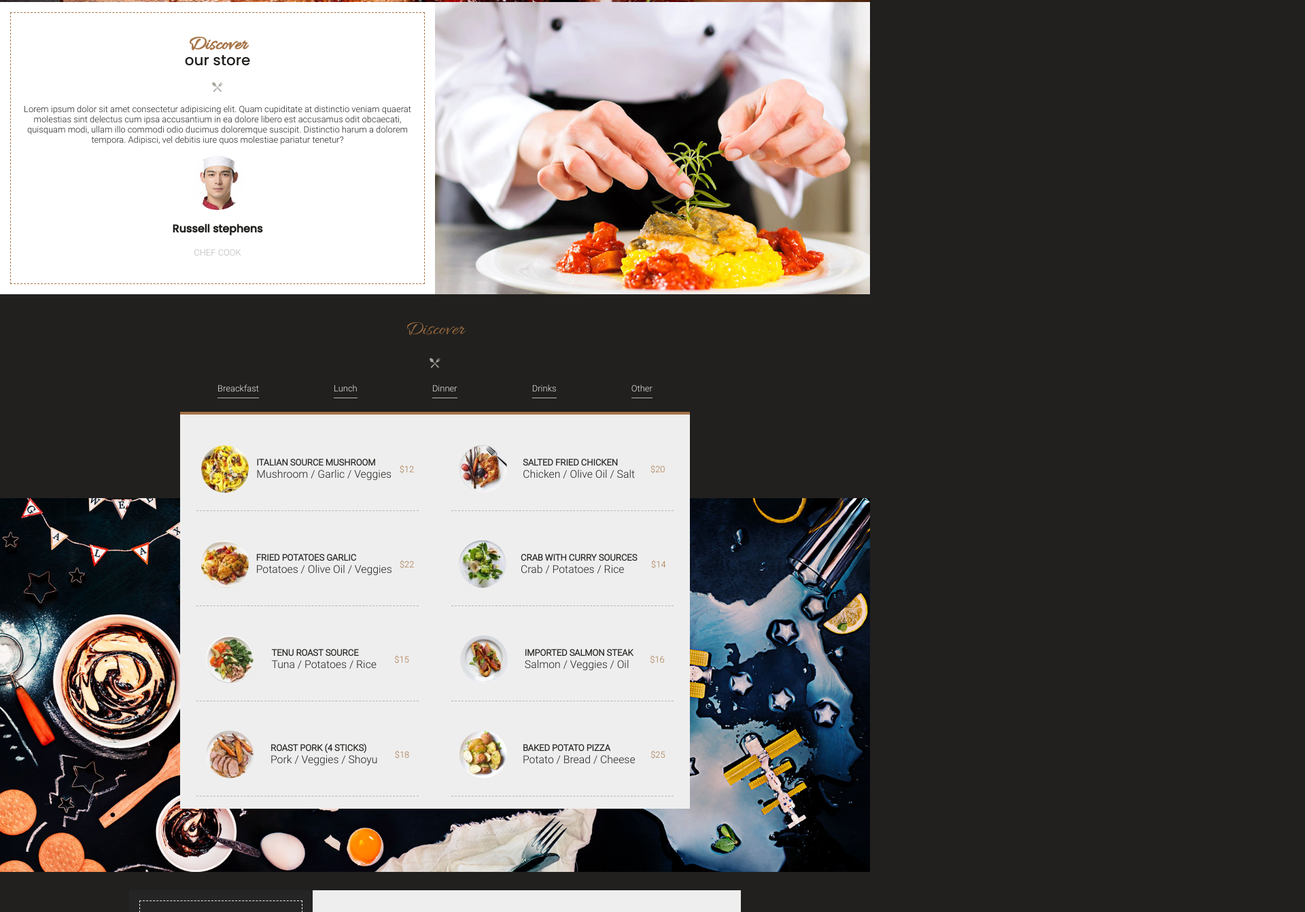
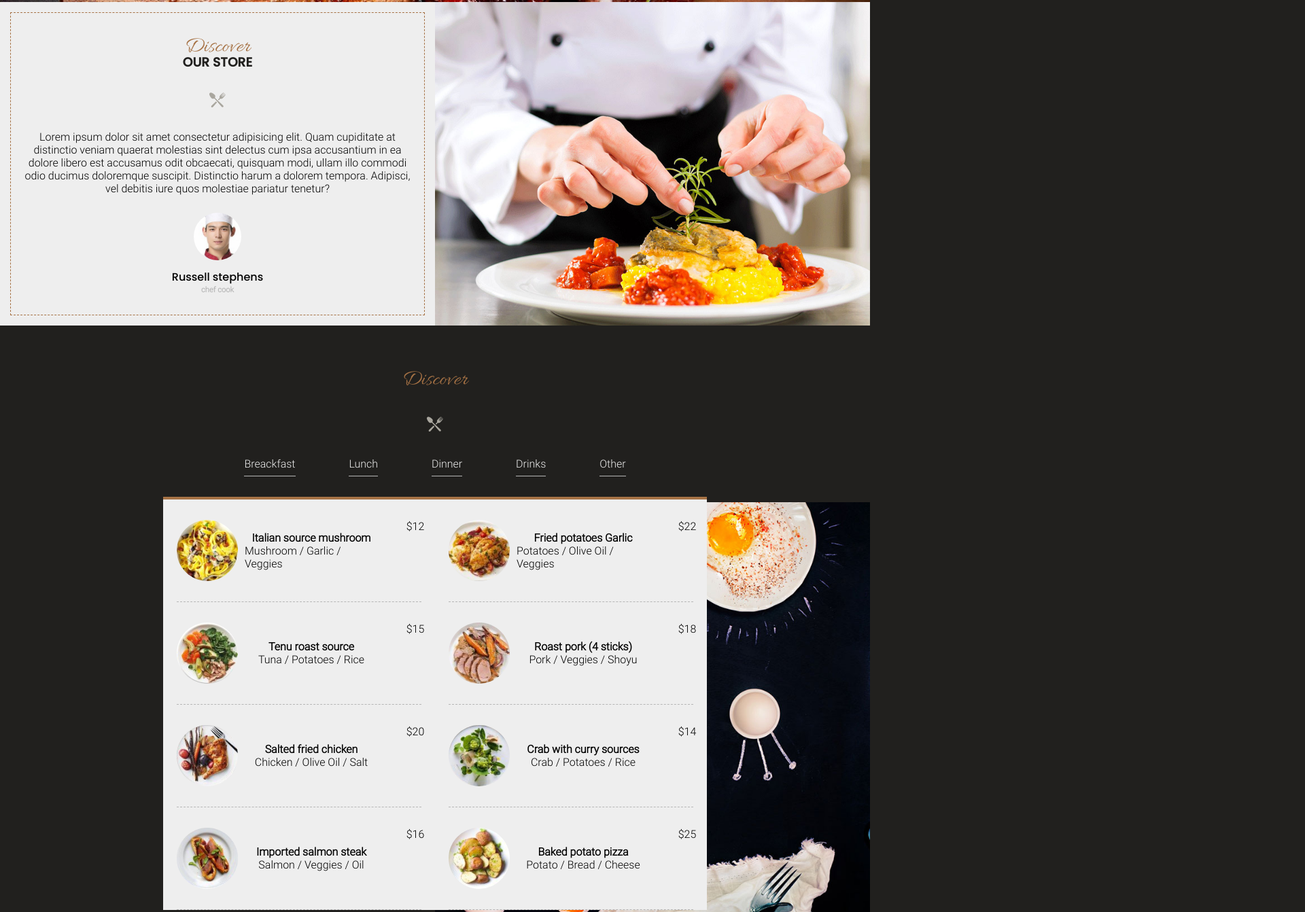
Before and after one commit to StevenJamet/leResto-sass, a plain HTML site: page index.html in a window 1280 px wide. Shown: the part 797-2139 px from the top of the page at 68% size, 1920 px wide, since content can reach past the window. Drawn offline with Linux system fonts and the light colour scheme.

Commit message:
correction du menu.

```diff
--- a/assets/styles/_header.scss
+++ b/assets/styles/_header.scss
@@ -1,5 +1,5 @@
 header{
-    background: url("../assets/img/bg-slider-06.jpg") bottom/cover;
+    background: url("../assets/img/bg-slider-06.jpg") center/cover;
     padding: 0 50px;
     color: var(--white);
 
@@ -10,7 +10,7 @@ header{
         max-width: 1100px;
         margin: 0 auto;
         align-items: center;
-        span{
+        .logo{
             font-family: "allura";
             font-size: 2rem;
             font-weight: 100;
@@ -45,33 +45,35 @@ header{
         }
     }
 
-    .presentation{
+    .header-text{
        @include childCenter;
        height: 88vh;
-        padding: 70px;
-        .tittle{
-            text-transform: none;
-            font-size: 2.5rem;
-        }
-        h1{
-            font-weight: 600;
-            letter-spacing: 0.5rem;
-            line-height: 2.5rem;
-            text-align: center;
-            strong{
-                font-size: 3.5rem;
-                text-transform: uppercase;
-                font-weight: bold;
+
+       div{
+        margin-top: -150px;
+
+            h2{
+                font-family: "allura", sans-serif;
+                font-size: 3rem;
+                font-weight: 100;
+                color: var(--gold);
             }
-        }
-        p{
-            text-transform: uppercase;
-            letter-spacing: 0.2rem;
-            font-size: 0.9rem;
-        }
-        img{
-            width: 30px;
-            margin: 30px auto;
-        }
+            h1{
+                font-size: 3.2rem;
+                letter-spacing: 10px;
+                font-weight: 700;
+                margin-top: -28px;
+                font-family: "poppins";
+            }
+            img{
+                height: 27px;
+                margin: 32px 0;
+            }
+            h6{
+                font-size: 0.75rem;
+                letter-spacing: 6px;
+                font-weight: 200;
+            }
+       }
     }
 }
--- a/assets/styles/_main.scss
+++ b/assets/styles/_main.scss
@@ -3,131 +3,116 @@
 .section1{
     display: grid;
     grid-template-columns: 50% 50%;
-    background: white;
+    background: var(--white);
 
     .left-part{
-        height: 400px;
-        display: flex;
-        flex-direction: column;
-        align-items: center;
-        justify-content: space-around;
-        background: white;
+        background: var(--white);
         border: 1px dashed var(--gold);
         margin: 15px;
         padding: 30px 15px;
         h2{
+            color: var(--gold);
+            font-family: "allura";
             font-size: 2rem;
-            text-align: center;
-            line-height: 1.5rem;
-            strong{
-                font-size: 1.5rem;
-                color: var(--black);
-            }
+            font-weight: 500;
         }
-        p{
+        h3{
+            margin-top: -12px;
+            font-family: "poppins";
             color: var(--black);
-            text-align: center;
         }
-
-        h6{
-            color: var(--black);
-            font-weight: bold;
-            font-family: "poppins", sans-serif;
-            font-size: 1.1rem;
+        img{
+            margin: 26px;
         }
-        .chef{
+        img:nth-of-type(2){
+            height: 70px;
+            border-radius: 150px;
+            margin-bottom: 8px;
+        }
+        h4{
+            font-family: "poppins", serif;
+            font-weight: 100;
+        }
+        h5{
             color: var(--grey);
-            text-transform: uppercase;
-            font-size: 0.9rem;
+            font-size: 0.7rem;
         }
-
     }
     .right-part{
         background: url(/assets/img/store-01.jpg) center/cover;
     }
 }
 /**************section 2 présentation du menu ***************/
-.menu{
-    padding: 35px 0;
-    margin-bottom: 85px;
+.section2{
+    color: var(--white);
+    padding-bottom: 100px;
     position: relative;
-    .tittle-container{
-        display: flex;
-        flex-direction: column;
-        align-items: center;
-        .tittle{
-            font-size: 2rem;
-            font-weight: 100;
+
+    &::after{
+        content: "";
+        position: absolute;
+        width: 100%;
+        height: 620px;
+        left: 50%;
+        background: url(/assets/img/bg-menu-01.jpg) center/cover;
+        z-index: -1;
+        bottom: -330px;
+        transform: translate(-50%,-50%);
+    }
+    h2{
+        color: var(--gold);
+        font-size: 2rem;
+        font-weight: 500;
+        padding: 60px 0 30px;
+        font-family: "allura", cursive;
+    }
+    ul{
+        @include alignChildren(space-around);
+        width: 50%;
+        margin: 30px auto;
+        min-width: 500px;
+
+        li{
+            border-bottom: 1px solid var(--grey);
+            padding-bottom: 8px;
         }
-        img{
-            margin: 20px auto;
+    }
+    .meals{
+        background: var(--white);
+        color: black;
+        width: 85%;
+        max-width: 800px;
+        margin: 0 auto;
+        border-top: 4px solid var(--gold);
+        display: grid;
+        grid-template-columns: 50% 50%;
+        z-index: 1000;
+        position: relative;
+
+        .meal{
+            display: grid;
+            grid-template-columns: 25% 60% 25%;
+            border-bottom: 1px dashed var(--grey);
+            padding: 30px 0;
+            margin: 0 20px;
+
+            img{
+                border-radius: 50px;
+                object-fit: cover;
+                width: 100%;
+                align-self: center;
+            }
+            .meal-text{
+                text-align: left;
+                @include childCenter;
+                flex-direction: column;
+                margin: 0 10px;
+                height: 100%;
+            }
         }
     }
 }
-.menu::after{
-    content: "";
-    position: absolute;
-    width: 100%;
-    height: 550px;
-    background: url(/assets/img/bg-menu-01.jpg) center/cover;
-    z-index: -1;
-    top: 300px;
-}
-.menu-container{
-    max-width: 750px;
-    margin: 0 auto;
-    position: relative;
-    ul{
-        display: flex;
-        justify-content: space-around;
-        margin-bottom: 20px;
-        li{
-            padding-bottom: 6px;
-            border-bottom: solid 1px var(--grey);
-        }
-    }
-    .card{
-        background: var(--white);
-        display: grid;
-        grid-template-columns: 50% 50%;
-        border-top: solid 4px var(--gold);
-        .item{
-            margin: 20px auto;
-            padding: 25px;
-            display: flex;
-            align-items: center;
-            justify-content: space-around;
-            position: relative;
-            img{
-                width: 70px;
-            }
-        }
-        .item::after{
-            content: "";
-            position: absolute;
-            width: 87%;
-            height: 1px;
-            border-bottom: dashed 1px var(--grey);
-            top: 120px;
-        }
-        .ingredients{
-            h4{
-                color: var(--black);
-                text-transform: uppercase;
-                font-weight: bold;
-            }
-            p{
-                color: var(--black);
-                font-size: 1.1rem;
-            }
-        }
-        span{
-            color: var(--gold);
-        }
 
-    }
-
-}
 /*********************** booking part *********************/
 
 .time-booking{
--- a/assets/styles/_settings.scss
+++ b/assets/styles/_settings.scss
@@ -32,30 +32,12 @@
     padding: 0;
     margin: 0;
     box-sizing: border-box;
-    font-family: "roboto", sans-serif;
-    color: var(--white);
-    font-size: 0.9rem;
+}
+li{
     list-style: none;
 }
 body{
     background: var(--black);
+    text-align: center;
+    font-family: "roboto", sans-serif;
 }
-.tittle{
-    font-family: "allura", sans-serif;
-    font-size: 1.5rem;
-    color: var(--gold);
-}
-.tittle strong{
-    font-family: "poppins", sans-serif;
-    font-size: 1.3rem;
-    font-weight: lighter;
-}
-img{
-    border-radius: 100px
-}
-.spoon{
-    width: 20px;
-}
-.photo{
-    width: 80px;
-}
--- a/index.html
+++ b/index.html
@@ -14,7 +14,7 @@
 <body>
     <header>
         <div class="nav-container">
-            <span>Resto</span>
+            <h3 class="logo">Resto</h3>
             <nav class="tab">
                 <ul>
                     <li>home</li>
@@ -34,32 +34,33 @@
                 </ul>
             </nav>
         </div>
-        <div class="presentation">
-            <h1 class="tittle">Welcome to<br><strong>The resto</strong></h1>
-            <img src="/assets/img/ic-plate-big.png" alt="spoon and fork">
-            <p>we serve only the freshest ingredients !</p>
+        <div class="header-text">
+            <div>
+                <h2>Welcome to</h2>
+                <h1>THE RESTO</h1>
+                <img src="/assets/img/ic-plate-big.png" alt="icon-plate">
+                <h6>we serve only the freshest ingredients !</h6>
+            </div>
         </div>
     </header>
     <main>
         <section class="section1">
             <div class="left-part">
-                <h2 class="tittle">Discover<br><strong>our store</strong></h2>
-                <img class="spoon" src="/assets/img/ic-plate.png" alt="spoon and fork">
-                <p>Lorem ipsum dolor sit amet consectetur adipisicing elit. Quam cupiditate at distinctio veniam quaerat molestias sint delectus cum ipsa accusantium in ea dolore libero est accusamus odit obcaecati, quisquam modi, ullam illo commodi odio ducimus doloremque suscipit. Distinctio harum a dolorem tempora. Adipisci, vel debitis iure quos molestiae pariatur tenetur?</p>
+                <h2>Discover</h2>
+                <h3>OUR STORE</h3>
+                <img src="/assets/img/ic-plate.png" alt="icon-plate">
+                <p>
+                    Lorem ipsum dolor sit amet consectetur adipisicing elit. Quam cupiditate at distinctio veniam quaerat molestias sint delectus cum ipsa accusantium in ea dolore libero est accusamus odit obcaecati, quisquam modi, ullam illo commodi odio ducimus doloremque suscipit. Distinctio harum a dolorem tempora. Adipisci, vel debitis iure quos molestiae pariatur tenetur?</p>
                 <img class="photo avatar1" src="./assets/img/avatar-01.jpg" alt="Russell Stephens">
-                <h6>Russell stephens</h6>
-                <p class="chef">chef cook</p>
+                <h4>Russell stephens</h4>
+                <h5 class="chef">chef cook</h5>
             </div>
             <div class="right-part">
             </div>
         </section>
-        <section class="menu">
-            <div class="tittle-container">
-                <h2 class="tittle">Discover</h2>
+        <section2 class="section2">
+                <h2>Discover</h2>
                 <img class="spoon" src="/assets/img/ic-plate.png" alt="spoon and fork">
-            </div>
-            <div class="menu-container">
-                <nav>
                 <ul>
                     <li>Breackfast</li>
                     <li>Lunch</li>
@@ -67,79 +68,73 @@
                     <li>Drinks</li>
                     <li>Other</li>
                 </ul>
-                </nav>
-                <div class="card">
-                    <div class="left-container">
-                        <div class="item">
+                <div class="meals">
+                    <div class="meal">
                         <img src="./assets/img/dish-item-01.jpg" alt="italian source mushroom">
-                            <div class="ingredients">
+                        <div class="meal-text">
                             <h4>Italian source mushroom</h4>
                             <p>Mushroom / Garlic / Veggies</p>
                         </div>
-                            <span>$12</span>
+                        <p>$12</p>
                     </div>
-                        <div class="item">
+                    <div class="meal">
                         <img src="./assets/img/dish-item-02.jpg" alt="fried potatoes with garlic">
-                            <div class="ingredients">
+                        <div class="meal-text">
                             <h4>Fried potatoes Garlic</h4>
                             <p>Potatoes / Olive Oil / Veggies</p>
                         </div>
-                            <span>$22</span>
+                        <p>$22</p>
                     </div>
-                        <div class="item">
+                    <div class="meal">
                         <img src="./assets/img/dish-item-03.jpg" alt="Tenu roast source">
-                            <div class="ingredients">
+                        <div class="meal-text">
                             <h4>Tenu roast source</h4>
                             <p>Tuna / Potatoes / Rice</p>
                         </div>
-                            <span>$15</span>
+                        <p>$15</p>
                     </div>
-                        <div class="item">
+                    <div class="meal">
                         <img src="./assets/img/dish-item-04.jpg" alt="Froast pork">
-                            <div class="ingredients">
+                        <div class="meal-text">
                             <h4>Roast pork (4 sticks)</h4>
                             <p>Pork / Veggies / Shoyu</p>
                         </div>
-                            <span>$18</span>
+                        <p>$18</p>
                     </div>
-                    </div>
-                    <div class="right-container">
-                        <div class="item">
+                    <div class="meal">
                         <img src="./assets/img/dish-item-05.jpg" alt="salted fired chicken">
-                            <div class="ingredients">
+                        <div class="meal-text">
                             <h4>Salted fried chicken</h4>
                             <p>Chicken / Olive Oil / Salt</p>
                         </div>
-                            <span>$20</span>
+                        <p>$20</p>
                     </div>
-                        <div class="item">
+                    <div class="meal">
                         <img src="./assets/img/dish-item-06.jpg" alt="crab with curry source">
-                            <div class="ingredients">
+                        <div class="meal-text">
                             <h4>Crab with curry sources</h4>
                             <p>Crab / Potatoes / Rice</p>
                         </div>
-                            <span>$14</span>
+                        <p>$14</p>
                     </div>
-                        <div class="item">
+                    <div class="meal">
                         <img src="./assets/img/dish-item-07.jpg" alt="imported salmon steak">
-                            <div class="ingredients">
+                        <div class="meal-text">
                             <h4>Imported salmon steak</h4>
                             <p>Salmon / Veggies / Oil</p>
                         </div>
-                            <span>$16</span>
+                        <p>$16</p>
                     </div>
-                        <div class="item">
+                    <div class="meal">
                         <img src="./assets/img/dish-item-08.jpg" alt="Baked potato pizza">
-                            <div class="ingredients">
+                        <div class="meal-text">
                             <h4>Baked potato pizza</h4>
                             <p>Potato / Bread / Cheese</p>
                         </div>
-                            <span>$25</span>
+                        <p>$25</p>
                     </div>
                 </div>
-                </div>
-            </div>
-        </section>
+        </section2>
         <section class="time-booking">
             <div class="time-container">
                 <div class="time-open-part"><h3 class="tittle">Time<br><strong>open</strong></h3>
```
Also changed, not shown: index.css, 1 other file. Lines whose indentation alone changed are shown as unchanged.
